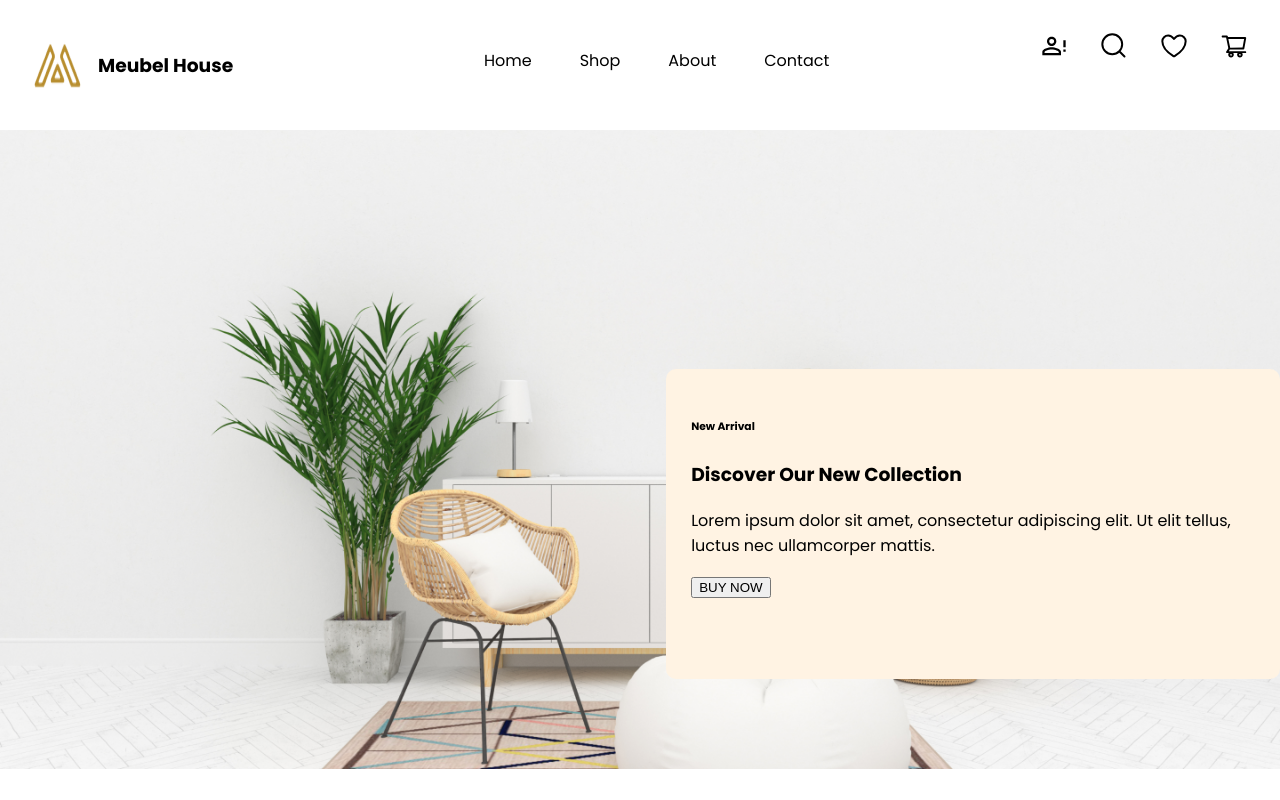
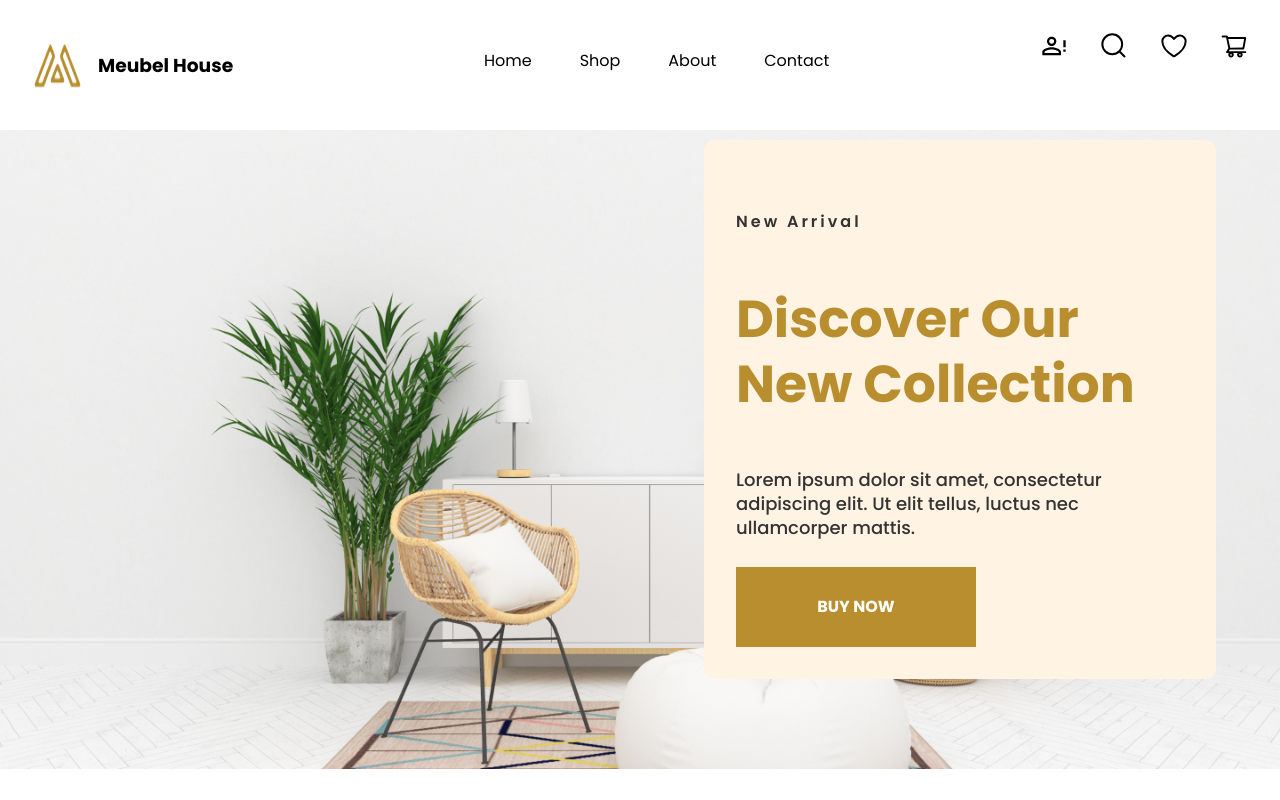
Before and after one commit to Casandrabenpor/Meubel-House-E-commerce, a React (Create React App) app: page /#/ in a window 1280 px wide. Built offline with nearby package versions, Linux system fonts and the light colour scheme.

Commit message:
backgound text

```diff
--- a/src/components/background.tsx
+++ b/src/components/background.tsx
@@ -1,19 +1,26 @@
 import BackgroundImg from '../assets/home/background.png';
 import React from 'react';
-import { Container, ContainerBackground } from '../styled/backgroundStyled';
+import {
+  Button,
+  Container,
+  ContainerBackground,
+  TextPrimary,
+  TextTitle,
+  Title,
+} from '../styled/backgroundStyled';
 
 export const Background = () => {
   return (
     <ContainerBackground>
       <img src={BackgroundImg} alt="background" />
       <Container>
-        <h6>New Arrival</h6>
-        <h1>Discover Our New Collection</h1>
-        <p>
+        <TextPrimary>New Arrival</TextPrimary>
+        <Title>Discover Our New Collection</Title>
+        <TextTitle>
           Lorem ipsum dolor sit amet, consectetur adipiscing elit. Ut elit
           tellus, luctus nec ullamcorper mattis.
-        </p>
-        <button>BUY NOW</button>
+        </TextTitle>
+        <Button>BUY NOW</Button>
       </Container>
     </ContainerBackground>
   );
--- a/src/styled/backgroundStyled.tsx
+++ b/src/styled/backgroundStyled.tsx
@@ -11,6 +11,46 @@ export const Container = styled.section`
   background: #fff3e3;
   position: absolute;
   bottom: 15%;
-  left: 52%;
-  padding: 2% 2% 80px;
+  left: 55%;
+  padding: 2rem;
+  width: 40%;
 `;
+export const TextPrimary = styled.h6`
+  color: ${colors.gray};
+  font-family: Poppins;
+  font-size: 16px;
+  font-style: normal;
+  font-weight: 600;
+  line-height: normal;
+  letter-spacing: 3px;
+`;
+export const Title = styled.h1`
+  color: ${colors.yellow};
+  font-family: Poppins;
+  font-size: 52px;
+  font-style: normal;
+  font-weight: 700;
+  line-height: 65px;
+`;
+export const TextTitle = styled.p`
+  color: ${colors.gray};
+  font-family: Poppins;
+  font-size: 18px;
+  font-style: normal;
+  font-weight: 500;
+  line-height: 24px; /* 133.333% */
+`;
+export const Button = styled.button`
+  width: 15em;
+  height: 5em;
+  border: none;
+  background-color: ${colors.yellow};
+  color: ${colors.white};
+  font-family: Poppins;
+  font-size: 16px;
+  font-style: normal;
+  font-weight: 700;
+  line-height: normal;
+  text-transform: uppercase;
+  margin-top: 2%;
+`;
--- a/src/styled/theme.tsx
+++ b/src/styled/theme.tsx
@@ -1,7 +1,7 @@
 export const colors = {
   primary: '#799283' as const,
   white: '#ffffff',
-  whiteThree: '#EBF1EF',
-  whiteTwo: '#BEBEBE',
+  yellow: '#B88E2F',
+  gray: '#333333',
   black: '#000',
 };
```
